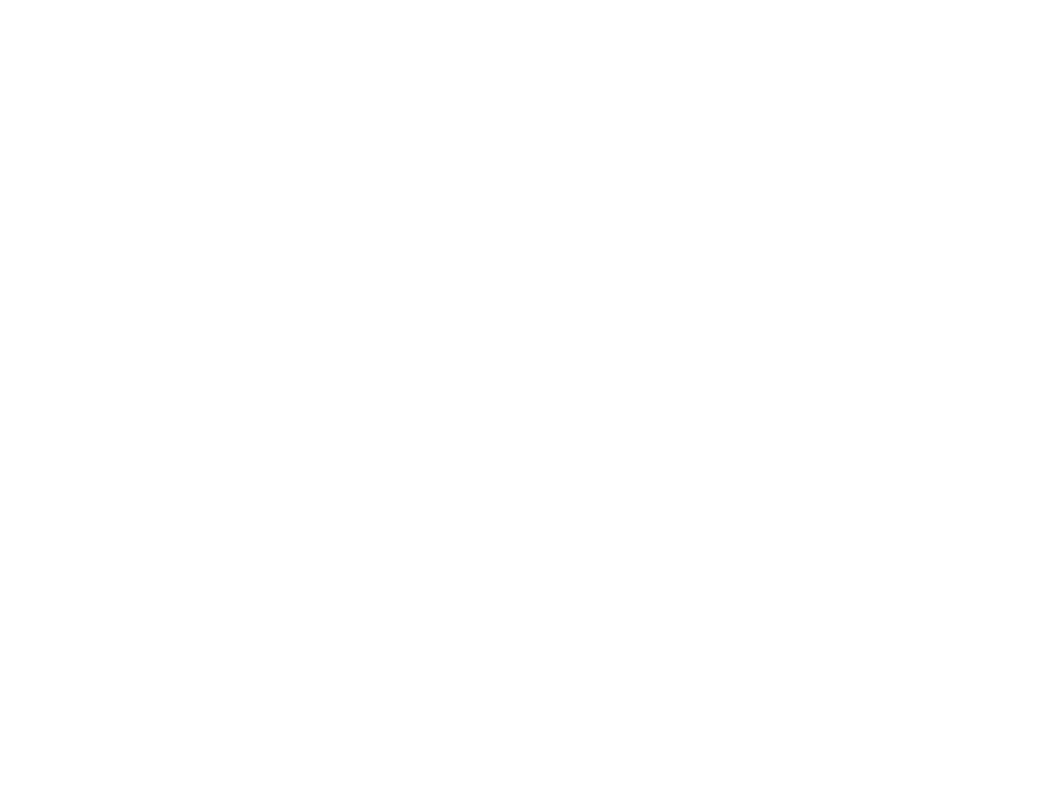
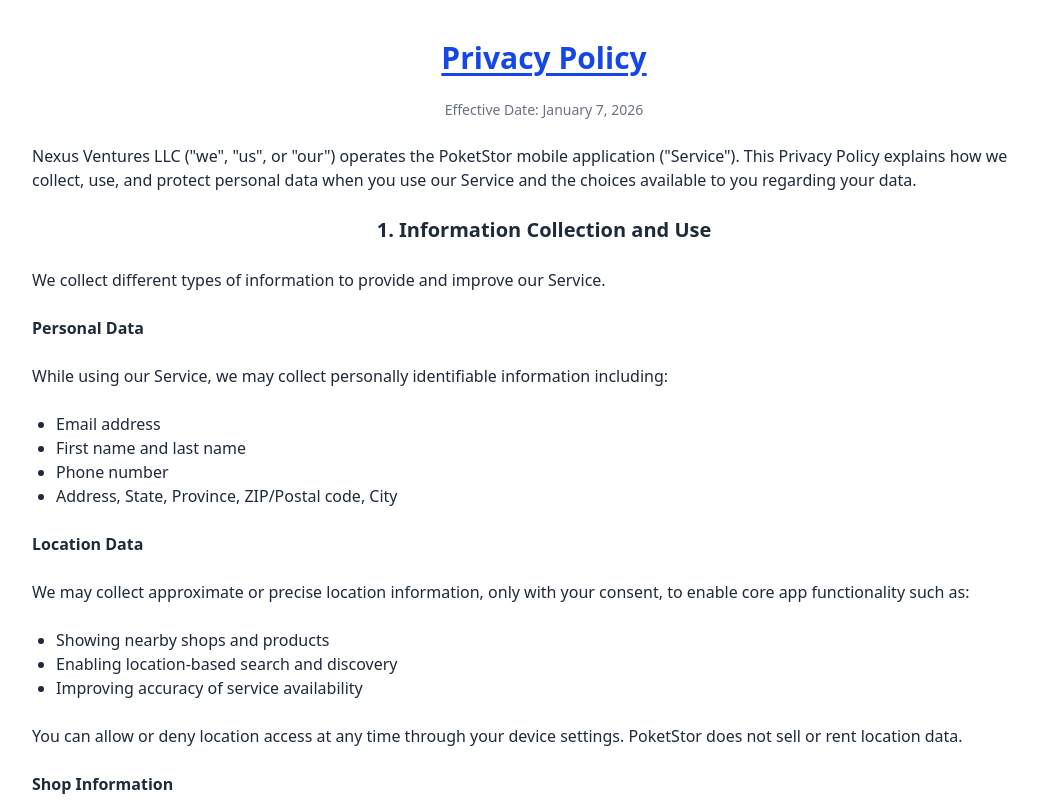
Before and after one commit to JahfarEv/pocketStore, a React (Vite) app: page /privacy-policy in a window 1280 px wide. Before the commit this address had no page. Shown: the top 800 px of the page, without its empty margins (96-1134 px from the left). Built offline with nearby package versions, Linux system fonts and the light colour scheme.

Commit message:
privacy-policy

```diff
--- a/src/App.jsx
+++ b/src/App.jsx
@@ -21,7 +21,7 @@ function App() {
     <Router>
       <Routes>
         <Route path="/" element={<PocketStoreLanding />} />
-        <Route path="/privacypolicy" element={<PrivacyPolicy />} />
+        <Route path="/privacy-policy" element={<PrivacyPolicy />} />
         <Route path="/terms-and-conditions" element={<TermsAndConditions />} />
         <Route path="/aboutUs" element={<AboutUs />} />
       </Routes>
```
